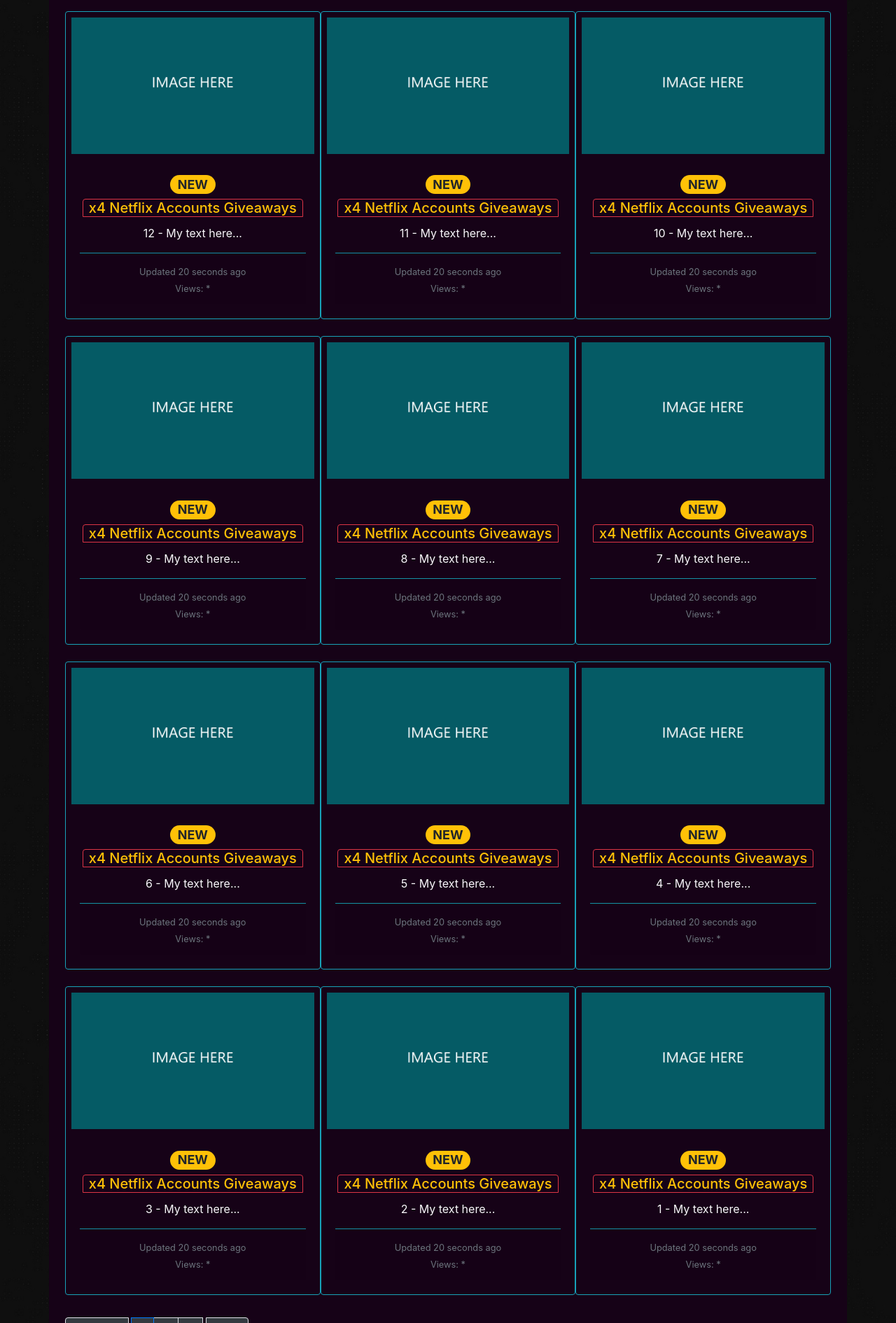
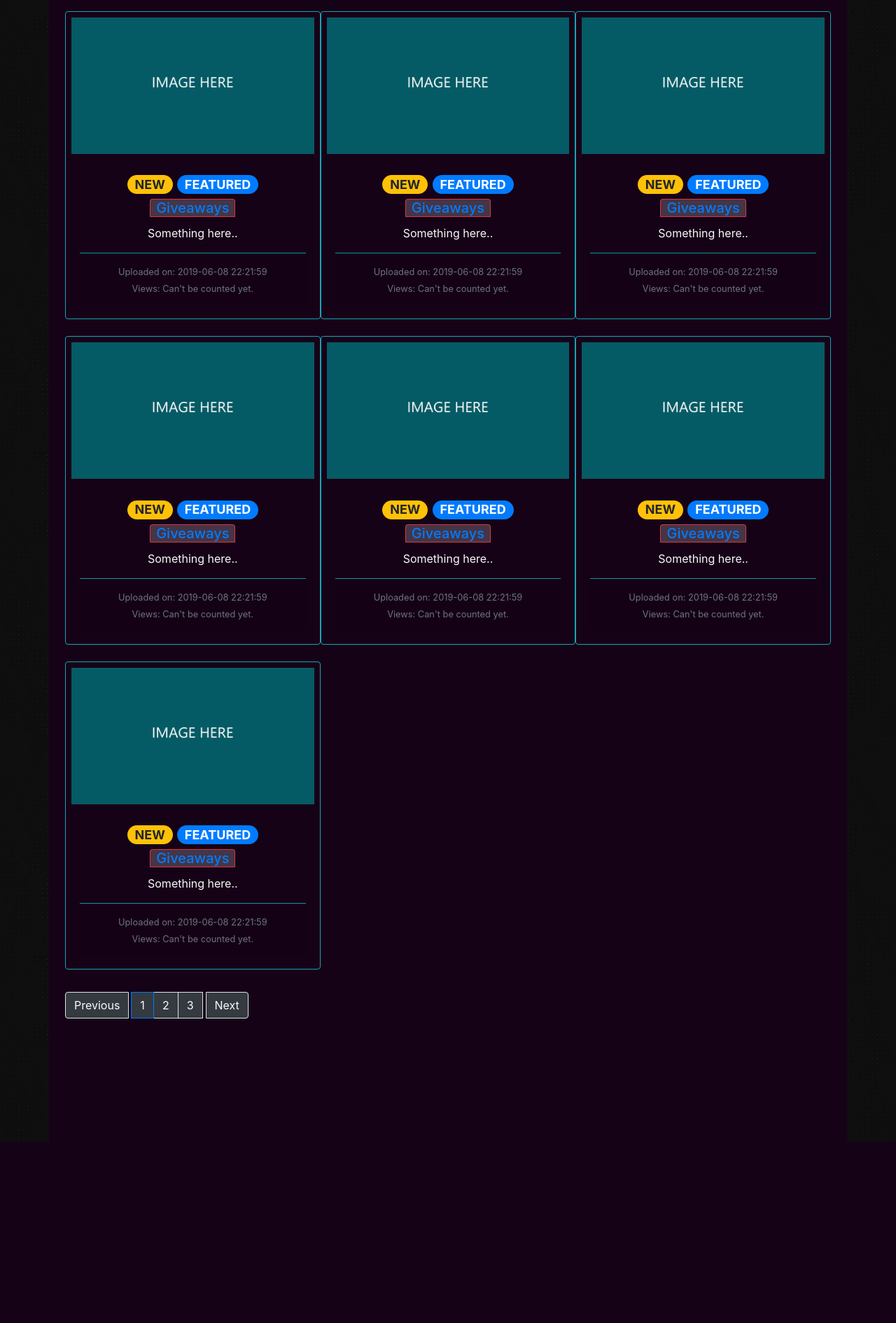
Before and after one commit to THammami01/Project-01, a Flask app: page /home in a window 1280 px wide. Shown: the part 1086-2976 px from the top of the page at 70% size. After the commit the page ends 2717 px from the top, so only its background shows below. Run offline with Flask 2, Linux system fonts and the light colour scheme; some libraries are stand-ins or nearby versions.

Commit message:
more dynamic now

```diff
--- a/app.py
+++ b/app.py
@@ -1,4 +1,18 @@
 from flask import Flask, render_template, redirect, url_for
+import datetime
+currentDT = datetime.datetime.now()
+
+card = {"img_url": "Image-Here.png",
+        "is_new": True,
+        "is_featured": True,
+        "is_super": True,
+        "title": "Giveaways",
+        "text": "Something here..",
+        "uploaded": currentDT.strftime("%Y-%m-%d %H:%M:%S"),
+        "views": "Can't be counted yet."}
+
+cards = [card, card, card, card, card, card, card]
+
 
 app = Flask(__name__)
 
@@ -10,7 +24,7 @@ def index():
 
 @app.route("/home")
 def home():
-    return render_template("home.html")
+    return render_template("home.html", cards=cards)
 
 
 @app.route("/featured")
--- a/templates/home.html
+++ b/templates/home.html
@@ -3,9 +3,7 @@
 {% block title %}Home - HO{% endblock %}
 
 
-
 {% block body %}
-
 
 <!-- Start of Carousel -->
 <div id="carouselExampleIndicators" class="carousel slide" data-ride="carousel">
@@ -57,48 +55,63 @@
 
 
 
-
-
-
-
 <!-- Start of Card Group -->
 <div class="row m-2" style="background-color: #160217">
 
 
-{% for i in range(12, 0, -1) %}
-
+{% for card in cards %}
 
 <!-- Start of Card -->
 <div class="col-sm-6 col-lg-4 card p-0 mb-4 border border-info" style="background-color: #160217">
-  <img src="{{ url_for("static", filename="imgs/Image-Here.png") }}" class="card-img-top p-2 mb-0" alt="Image">
+  <img src="{{ url_for('static', filename='imgs/cards_imgs/' + card.img_url) }}" class="card-img-top p-2 mb-0" alt="Image">
   <div class="card-body">
-      <div class="h4 text-center"><div class="badge badge-warning badge-outline-danger badge-pill">NEW</div></div>
-      <h5 class="card-title text-center"><div class="border border-danger rounded-top text-warning d-inline px-2">x4 Netflix Accounts Giveaways</div></h5>
-      <p class="card-text text-center">{{ i }} - My text here...</p>
-    <hr class="bg-info mb-0">
-    <div class="card-footer text-center">
-      <small class="text-muted">Updated 20 seconds ago</small>
-      <br>
-      <small class="text-muted">Views: *</small>
-    </div>
+      <div class="h4 text-center">
+  <!-- choose one of these -->
+      {% if card.is_new: %}
+          <!-- NEW  -->
+          <div class="badge badge-warning badge-outline-danger badge-pill">NEW</div>
+      {% endif %}
+
+      {% if card.is_featured: %}
+          <!-- FEATURED -->
+          <div class="badge badge-primary badge-outline-danger badge-pill">FEATURED</div>
+          {% endif %}
+      </div>
+
+
+
+  <!-- choose one of these -->
+    <h5 class="card-title text-center">
+      {% if not card.is_super: %}
+      <!-- Normal -->
+      <div class="border border-danger rounded-top text-warning d-inline px-2">
+      {% else %}
+      <!-- Super -->
+      <div class="border border-danger rounded-top text-primary d-inline px-2" style="background-color: rgba(256,256,256,0.2);">
+      {% endif %}
+
+        {{ card.title }}
+      </div>
+    </h5>
+
+
+
+      <p class="card-text text-center">{{ card.text }}</p>
+      <hr class="bg-info mb-0">
+      <div class="card-footer text-center">
+          <small class="text-muted">Uploaded on: {{ card.uploaded }}</small>
+          <br>
+          <small class="text-muted">Views: {{ card.views }}</small>
+      </div>
   </div>
 </div>
 <!-- End of Card -->
 
-
 {% endfor %}
-
 
 
 </div>
 <!-- End of Card Group -->
-
-
-
-
-
-
-
 
 
 
@@ -115,4 +128,5 @@
 </nav>
 <!-- End of Pagination -->
 
+
 {% endblock %}
```
Also changed, not shown: db_test.py (added, +16 -0 lines), templates/index.html (deleted, +0 -10 lines), templates/template.html (added, +9 -0 lines), README.md, static/imgs/cards_imgs/Image-Here.png (added).
